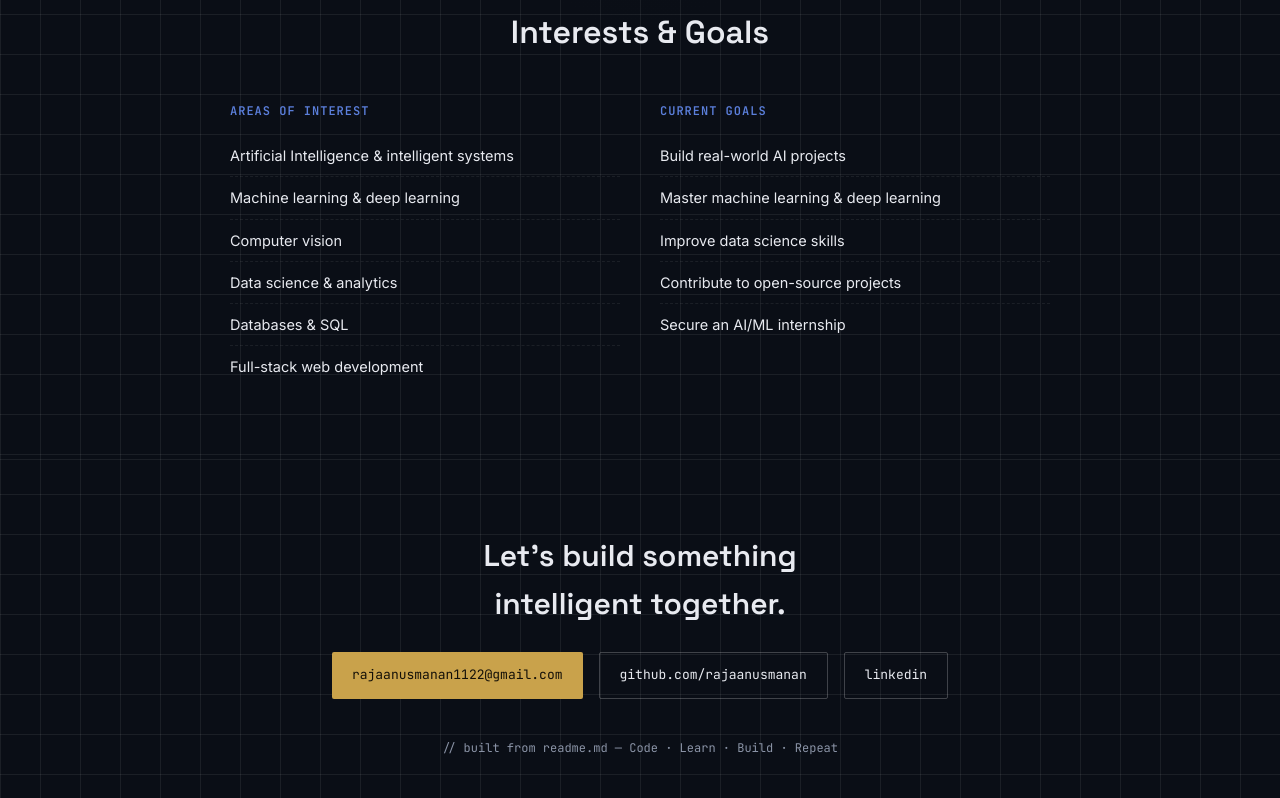
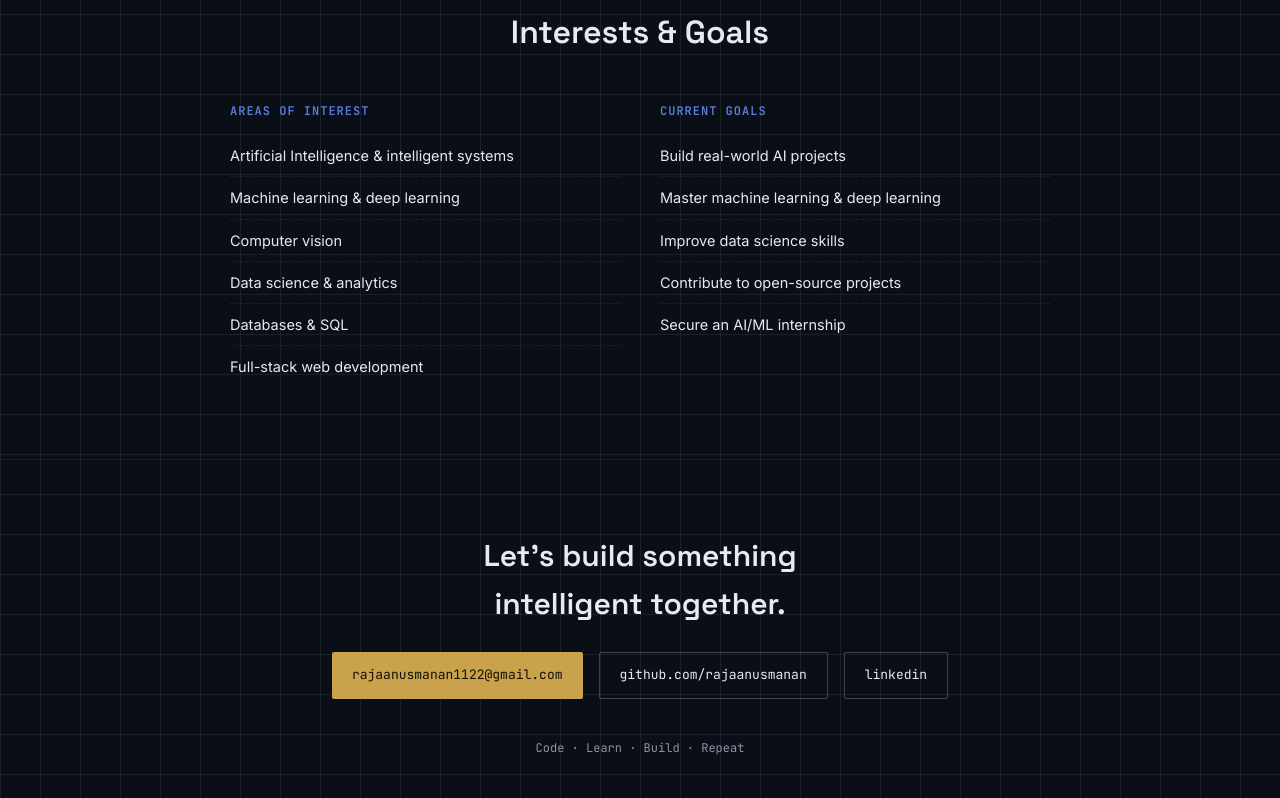
Before and after one commit to rajaanusmanan/rajaanusmanan.github.io, a plain HTML site: page index.html in a window 1280 px wide. Shown: the part 2626-3424 px from the top of the page. Drawn offline with Linux system fonts and the light colour scheme.

Commit message:
My Profile

```diff
--- a/index.html
+++ b/index.html
@@ -321,7 +321,7 @@
       <a class="btn btn-ghost" href="https://github.com/rajaanusmanan" target="_blank" rel="noopener">github.com/rajaanusmanan</a>
       <a class="btn btn-ghost" href="https://www.linkedin.com/in/anus-manan-raja-036b182bb/" target="_blank" rel="noopener">linkedin</a>
     </div>
-    <div class="foot-note">// built from readme.md — Code · Learn · Build · Repeat</div>
+    <div class="foot-note"> Code · Learn · Build · Repeat</div>
   </div>
 </footer>
 
```
